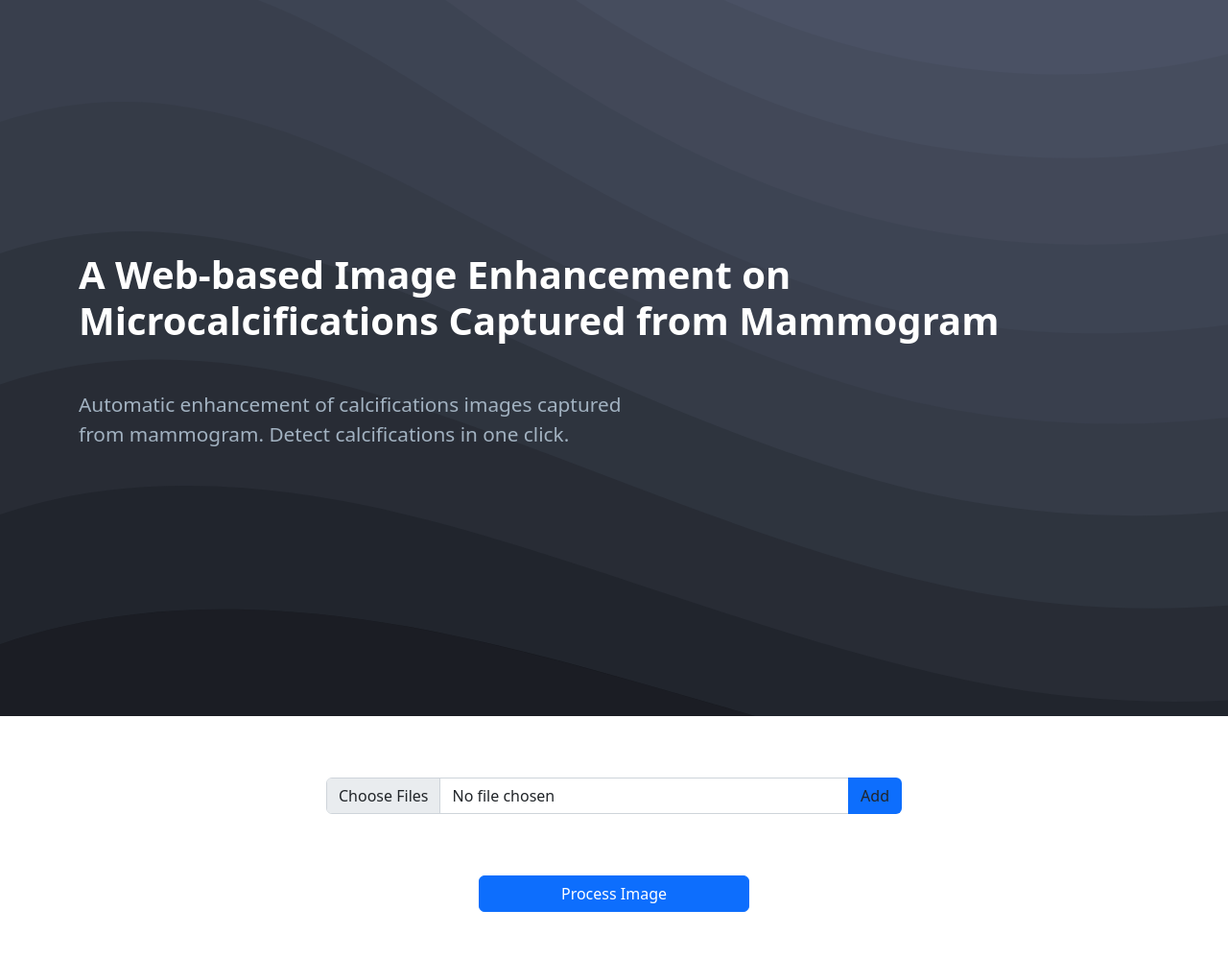
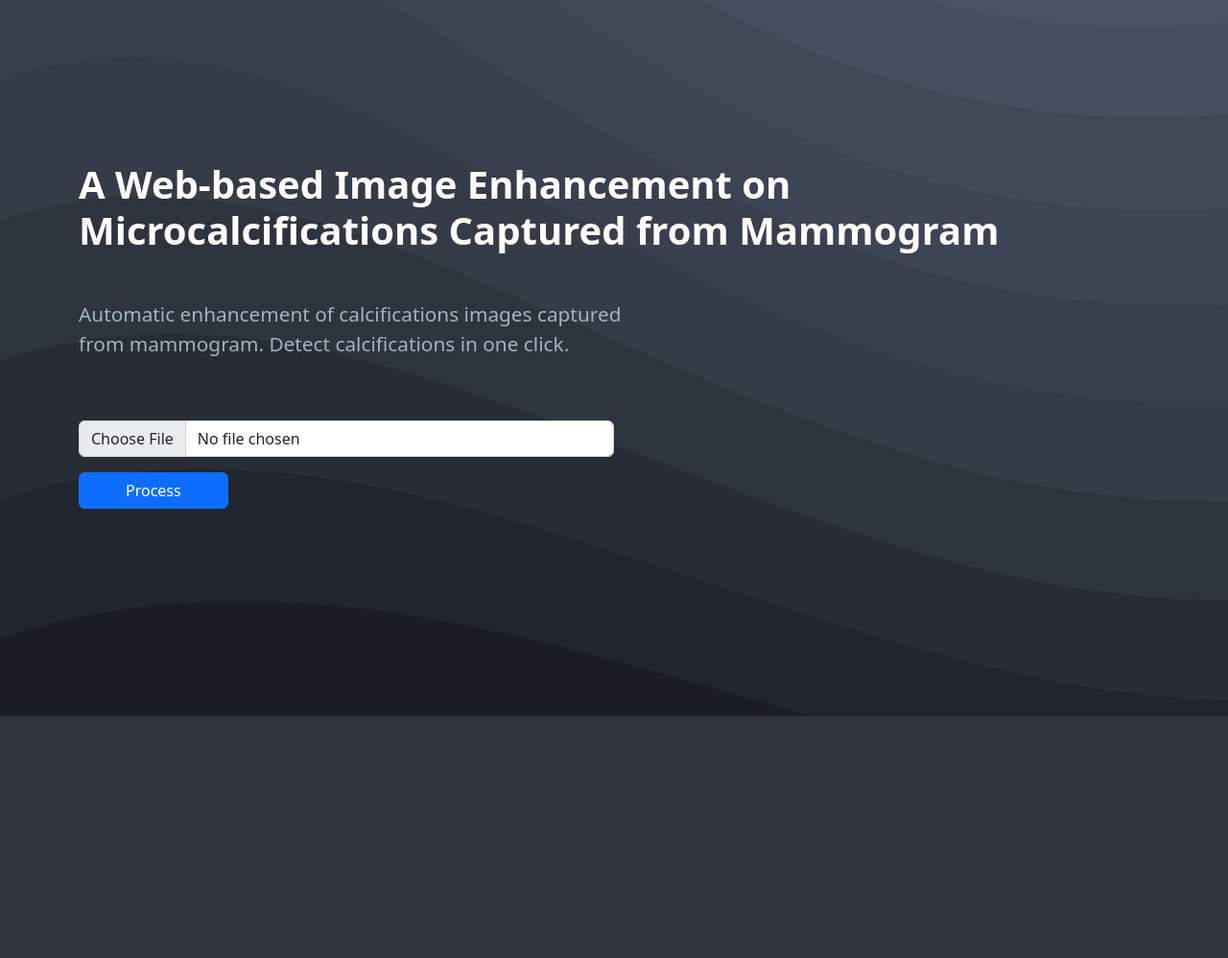
Before and after one commit to JessieMelendres/calcificationehnacer, a Django app: page / in a window 1280 px wide. Shown: the part 54-1052 px from the top of the page at 96% size. After the commit the page ends 800 px from the top, so only its background shows below. Run offline with Django 4.2, Linux system fonts and the light colour scheme.

Commit message:
Update index.html

```diff
--- a/main/templates/main/index.html
+++ b/main/templates/main/index.html
@@ -43,7 +43,7 @@
 </head>
 
 <body>
-    <div class="container-fluid d-flex min-vh-100 flex-column">
+<div class="container-fluid d-flex min-vh-100 flex-column">
         <header class="container navbar">
             <h4>BMD Calcification Image Enhancer</h4>
             <button type="button" class="btn btn-secondary btn-md btn-about" data-bs-toggle="offcanvas" href="#about"
@@ -56,6 +56,12 @@
                             Mammogram</strong></h1>
                     <p>Automatic enhancement of calcifications images captured<br>from mammogram. Detect
                         calcifications in one click.</p>
+                </div>
+                <div class="container d-grid gap-2 d-sm-block py-5">
+                    <div class="mb-3 w-50">
+                        <input class="form-control" type="file" id="formFile">
+                    </div>
+                    <button type="button" class="btn btn-primary btn-md btn-process me-md-2 px-5">Process</button>
                 </div>
                 <div class="offcanvas offcanvas-start" tabindex="-1" id="about" aria-labelledby="aboutLabel">
                     <div class="offcanvas-header">
@@ -84,80 +90,11 @@
             </div>
         </div>
     </div>
-    <div class="container-fluid my-5 id=" process-div">
-        <div class="row pt-3 m-3">
-            <div class="col-sm-12 text-center">
-                <form action="" method="POST">
-                    {% csrf_token %}
-                    <div class="input-group w-50 mx-auto">
-                        <input type="file" class="form-control" id="inputGroupFile" aria-describedby="inputGroupFile"
-                            aria-label="Upload" multiple>
-                        <button class="btn bg-primary" type="submit" href="/" id="inputGroupFile">Add</button>
-                    </div>
-                </form>
-            </div>
-        </div>
-    </div>
+
     <!--Result-->
-    {% for url in new_urls%}
-    <div class="container-fluid">
-        <div class="row pt-3 m-3">
-            <div class="col-sm-4">
-                <div class="d-grid gap-2">
-                    <h3 class="btn btn-warning btn-lg disabled">Original Image</h3>
-                </div>
-                <div class="h-100 border text-center">
-                    <img src="{{url}}" alt="Original image" id="original-image" class="img-fluid">
-                </div>
-            </div>
-            <div class="col-sm-4">
-                <div class="d-grid gap-2">
-                    <h3 class="btn btn-success btn-lg disabled">Processed Image</h3>
-                </div>
-                <div class="h-100 border text-center">
-                    <img src="https://cdn1.vectorstock.com/i/thumb-large/75/95/cat-sad-head-face-silhouette-icon-hands-paw-vector-21157595.jpg"
-                        alt="Processed Image" id="processed-image" class="img-fluid">
-                </div>
+    {% block content %}
 
-            </div>
-            <div class="col-sm-4">
-                <div class="d-grid gap-2">
-                    <h3 class="btn btn-primary btn-lg disabled">Results</h3>
-
-                    <div class="normal mt-5">
-                        <h5>Normal</h5>
-                        <div class="progress" style="height: 30px">
-                            <div class="progress-bar bg-success" role="progressbar" name="normal" style="width: 25%;"
-                                aria-valuenow="25" aria-valuemin="0" aria-valuemax="100">25%</div>
-                        </div>
-                    </div>
-                    <div class="benign mt-5">
-                        <h5>Benign</h5>
-                        <div class="progress" style="height: 30px">
-                            <div class="progress-bar bg-warning" role="progressbar" name="normal" style="width: 25%;"
-                                aria-valuenow="25" aria-valuemin="0" aria-valuemax="100">25%</div>
-                        </div>
-                    </div>
-                    <div class="cancer mt-5">
-                        <h5>Cancer</h5>
-                        <div class="progress" style="height: 30px">
-                            <div class="progress-bar bg-danger" role="progressbar" name="normal" style="width: 25%;"
-                                aria-valuenow="25" aria-valuemin="0" aria-valuemax="100">25%</div>
-                        </div>
-                    </div>
-                </div>
-            </div>
-        </div>
-    </div>
-    {% endfor %}
-
-    <div class="container-fluid my-5 id=" process-div">
-        <div class="row pt-3 m-3">
-            <div class="d-grid gap-2 col-3 mx-auto">
-                <button class="btn btn-primary" type="button">Process Image</button>
-            </div>
-        </div>
-    </div>
+    {% endblock content %}
 
     <script src="https://cdn.jsdelivr.net/npm/bootstrap@5.2.0/dist/js/bootstrap.bundle.min.js"
         integrity="sha384-A3rJD856KowSb7dwlZdYEkO39Gagi7vIsF0jrRAoQmDKKtQBHUuLZ9AsSv4jD4Xa"
```
